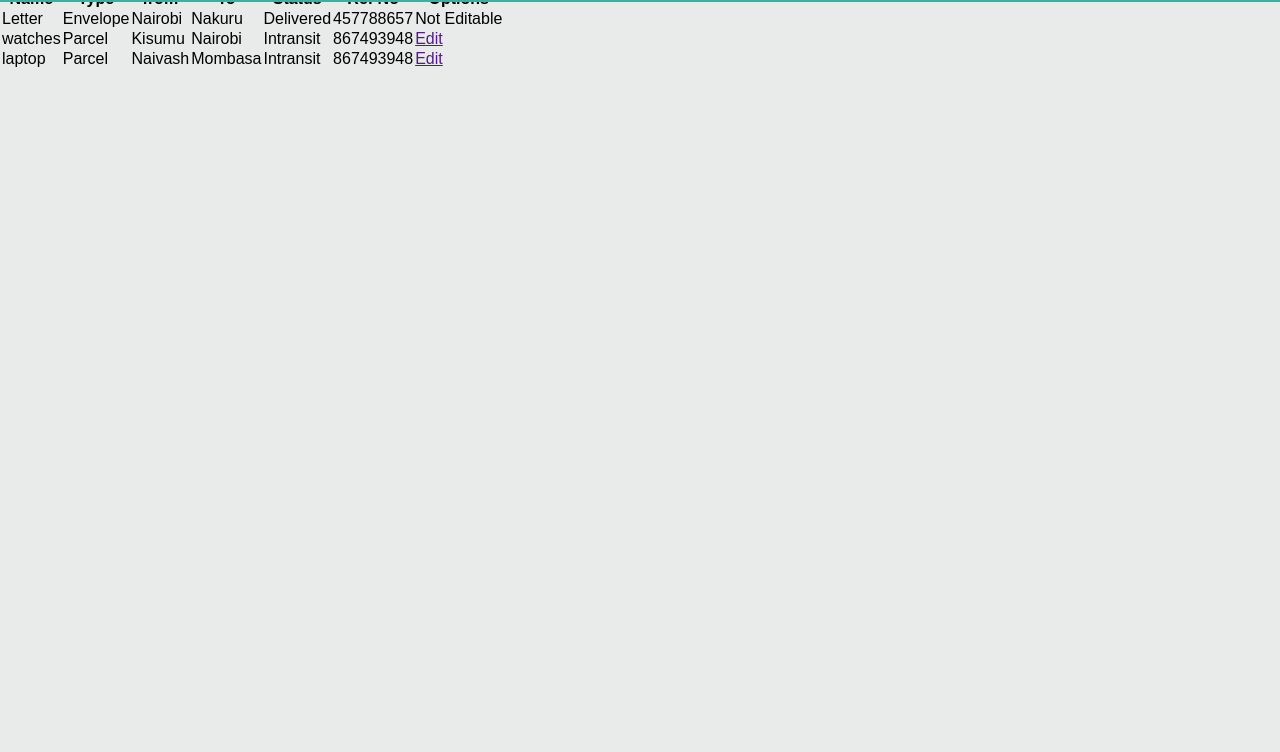
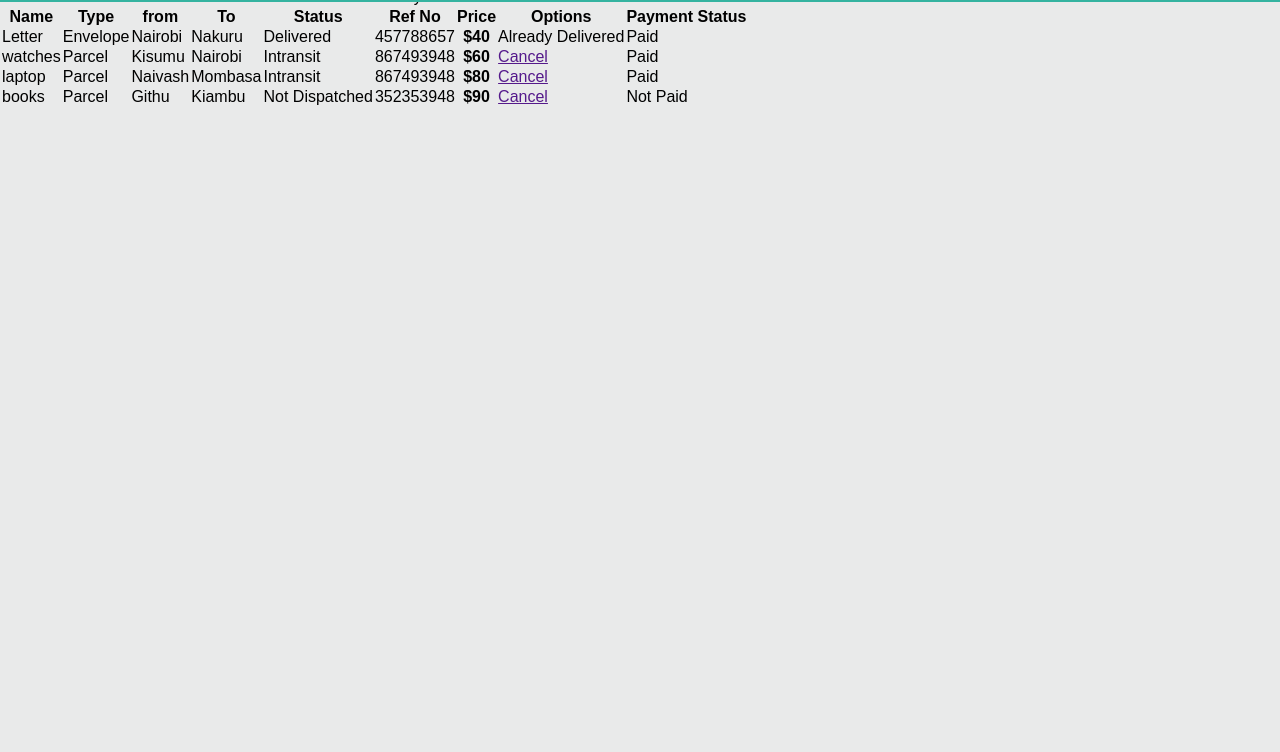
Before and after one commit to Victor-Kinoti/SendIT_app, a plain HTML site: page UI/courier.html in a window 1280 px wide. Shown: the part 48-800 px from the top of the page. Drawn offline with Linux system fonts and the light colour scheme.

Commit message:
[Finishes #161576579] user order history page with dummy data

```diff
--- a/UI/courier.html
+++ b/UI/courier.html
@@ -20,7 +20,7 @@
                 </ul>
             </nav>
          </header>
-         <d
+         <div class="dash">User DashBoard</div>
 
           <div class="c_table">
               <table>
@@ -33,7 +33,9 @@
                       <th>To</th>
                       <th>Status</th>
                       <th>Ref No</th>
+                      <th>Price</th>
                       <th>Options</th>
+                      <th>Payment Status</th>
                   </tr>
                   <tr>
                         <td>Letter</td>
@@ -42,7 +44,9 @@
                         <td>Nakuru</td>
                         <td>Delivered</td>
                         <td>457788657</td>
-                        <td>Not Editable</td>
+                        <th>$40</th>
+                        <td>Already Delivered</td>
+                        <td>Paid</td>
 
                     </tr>
                     <tr>
@@ -52,7 +56,10 @@
                             <td>Nairobi</td>
                             <td>Intransit</td>
                             <td>867493948</td>
-                            <td><a href>Edit</a></td>
+                            <th>$60</th>
+                            <td><a href>Cancel</a></td>
+                            <td>Paid</td>
+
 
                      </tr>
 
@@ -63,7 +70,21 @@
                             <td>Mombasa</td>
                             <td>Intransit</td>
                             <td>867493948</td>
-                            <td><a href>Edit</a></td>
+                            <th>$80</th>
+                            <td><a href>Cancel</a></td>
+                            <td>Paid</td>
+                     </tr>
+
+                     <tr>
+                            <td>books</td>
+                            <td>Parcel</td>
+                            <td>Githu</td>
+                            <td>Kiambu</td>
+                            <td>Not Dispatched</td>
+                            <td>352353948</td>
+                            <th>$90</th>
+                            <td><a href>Cancel</a></td>
+                            <td>Not Paid</td>
                      </tr>
 
               </table>
```
